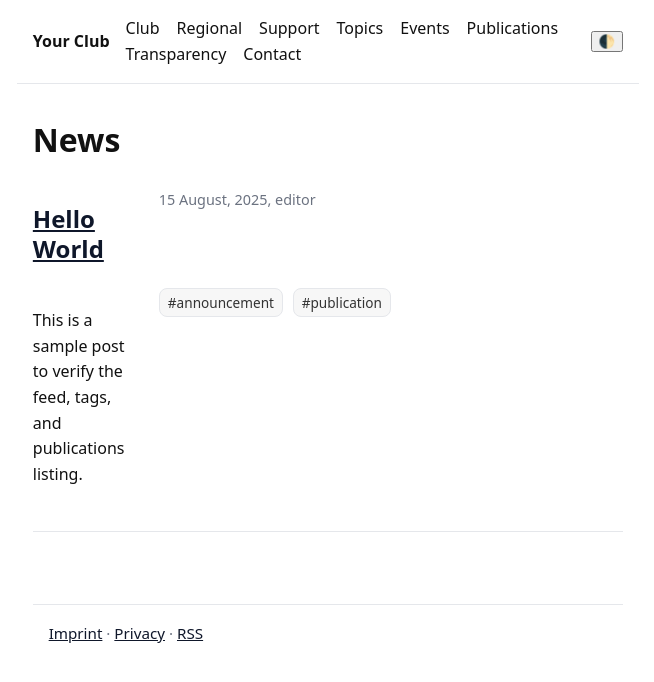
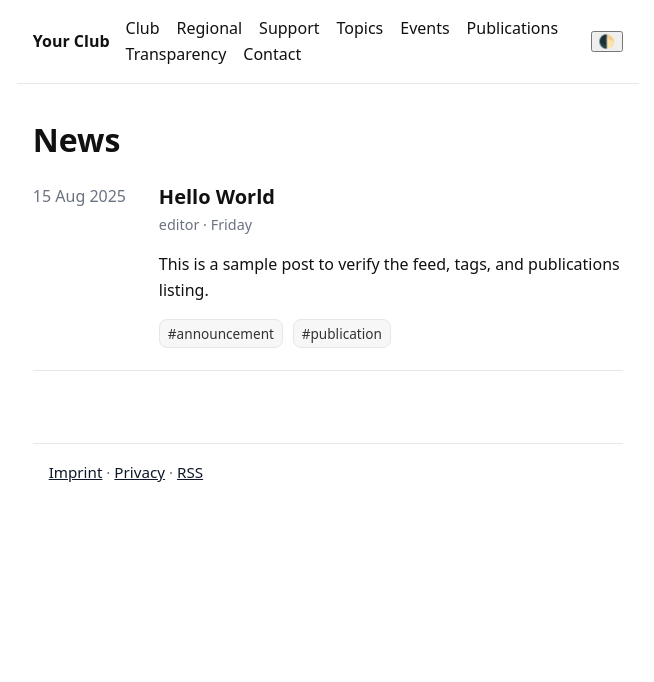
Before and after one commit to k41ju/website, a Jekyll site: the page built from index.html, in a window 1280 px wide. Shown: the top 682 px of the page, without its empty margins (312-966 px from the left). Built offline with Jekyll 4.4.1, drawn with Linux system fonts in a browser that asks for light colours; the list of posts is cut into pages by our own code.

Commit message:
Update home.html

```diff
--- a/_layouts/home.html
+++ b/_layouts/home.html
@@ -2,11 +2,20 @@
 layout: default
 ---
 <h1>News</h1>
+
 {% for post in paginator.posts %}
   <article class="post">
-    <h2><a href="{{ post.url | relative_url }}">{{ post.title }}</a></h2>
-    <div class="meta">{{ post.date | date: "%d %B, %Y" }}{% if post.author %}, {{ post.author }}{% endif %}</div>
-    <div class="excerpt">{{ post.excerpt }}</div>
+    <div class="date">
+      {{ post.date | date: "%d %b %Y" }}
+    </div>
+    <div>
+      <h2 class="title"><a href="{{ post.url | relative_url }}">{{ post.title }}</a></h2>
+      <div class="meta">
+        {% if post.author %}{{ post.author }} · {% endif %}{{ post.date | date: "%A" }}
+      </div>
+      <div class="excerpt">
+        {{ post.excerpt }}
+      </div>
       {% if post.tags and post.tags.size > 0 %}
         <div class="tags">
           {% for t in post.tags %}
@@ -14,9 +23,15 @@ layout: default
           {% endfor %}
         </div>
       {% endif %}
+    </div>
   </article>
 {% endfor %}
+
 <div class="pagination">
-  {% if paginator.previous_page %}<a href="{{ paginator.previous_page_path | relative_url }}">« Previous</a>{% endif %}
-  {% if paginator.next_page %}<a href="{{ paginator.next_page_path | relative_url }}">Next »</a>{% endif %}
+  {% if paginator.previous_page %}
+    <a href="{{ paginator.previous_page_path | relative_url }}">« Previous</a>
+  {% endif %}
+  {% if paginator.next_page %}
+    <a href="{{ paginator.next_page_path | relative_url }}">Next »</a>
+  {% endif %}
 </div>
```
Lines whose indentation alone changed are shown as unchanged.
